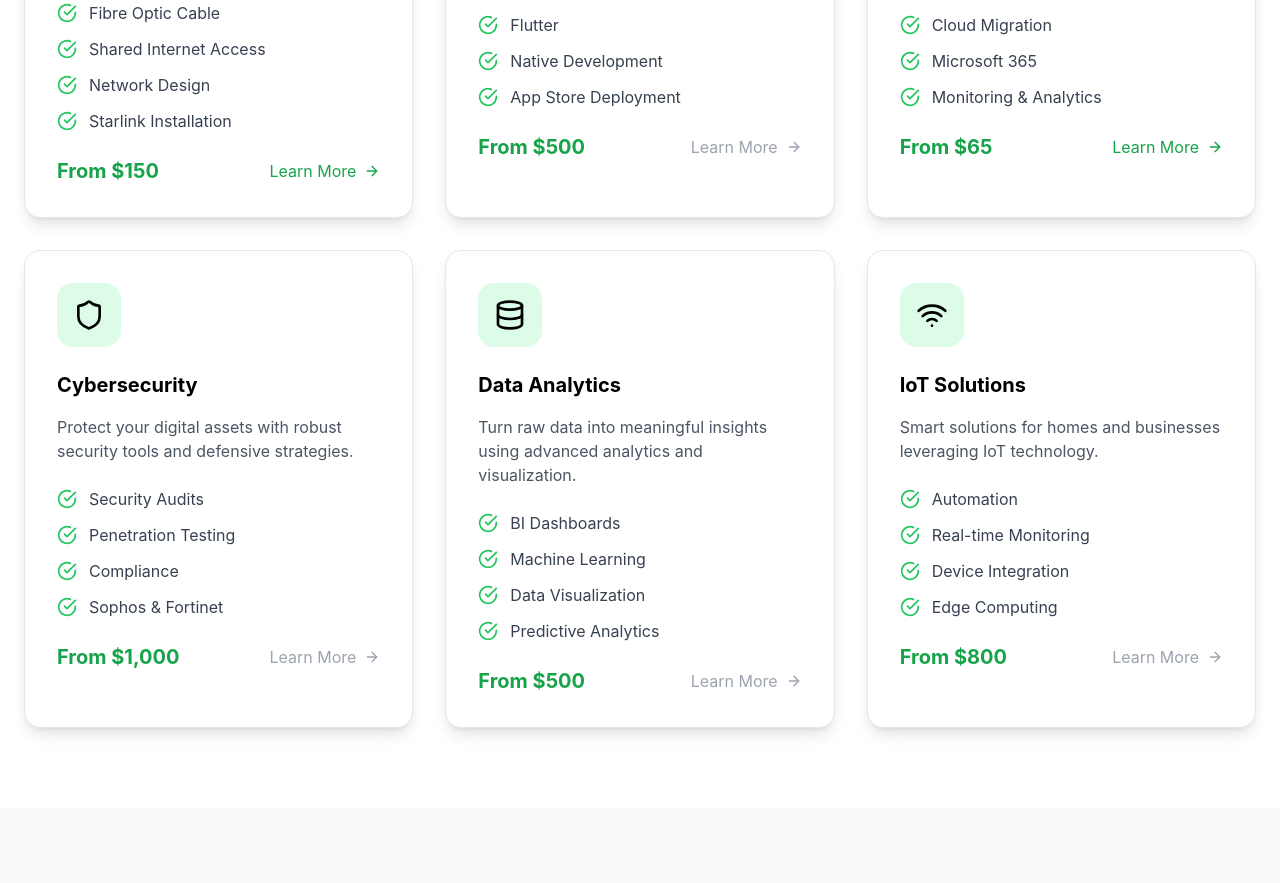
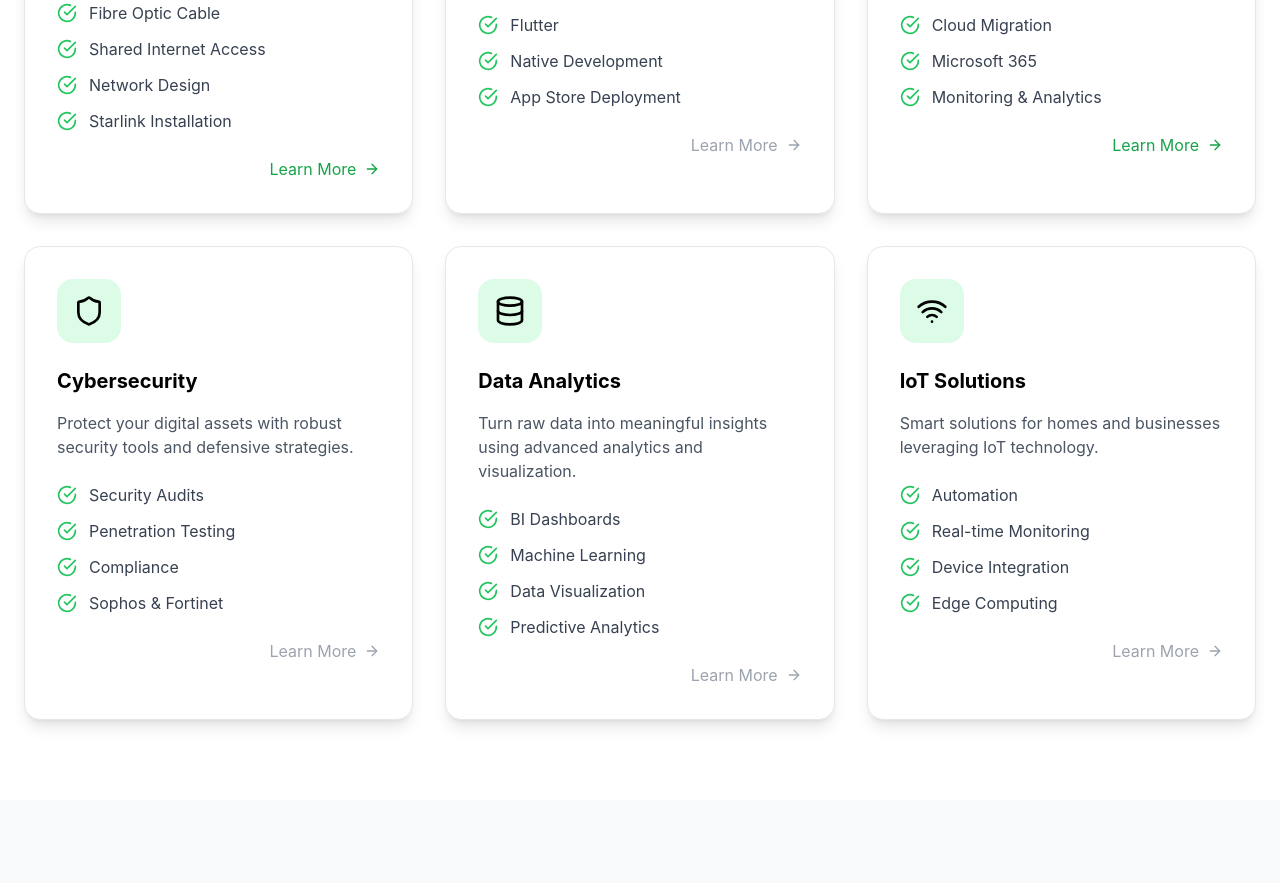
Before and after one commit to ESK07/TimelessTechnologyFull, a React (Vite) app: page /services in a window 1280 px wide. Shown: the part 820-1703 px from the top of the page. Built offline with nearby package versions, Linux system fonts and the light colour scheme.

Commit message:
Updated project files

```diff
--- a/src/pages/Services.tsx
+++ b/src/pages/Services.tsx
@@ -23,44 +23,42 @@ const UnifiedServices = () => {
       title: 'Internet Services',
       description: 'We provide high-quality internet access for businesses and homes, ensuring reliability and speed to support modern digital needs.',
       features: ['Fibre Optic Cable', 'Shared Internet Access', 'Network Design', 'Starlink Installation'],
-      price: 'From $150',
       link: '/InternetServices'
     },
     {
       icon: <Smartphone className="w-8 h-8" />,
       title: 'Mobile App Development',
       description: 'Native and cross-platform applications for iOS and Android, built for performance and scalability.',
-      features: ['React Native', 'Flutter', 'Native Development', 'App Store Deployment'],
-      price: 'From $500'
+      features: ['React Native', 'Flutter', 'Native Development', 'App Store Deployment']
     },
     {
       icon: <Cloud className="w-8 h-8" />,
       title: 'Cloud Services',
       description: 'Cloud solutions that empower your business with productivity, scalability, and collaboration tools.',
       features: ['AWS/Azure Setup', 'Cloud Migration', 'Microsoft 365', 'Monitoring & Analytics'],
-      price: 'From $65',
+
       link: '/CloudServices'
     },
     {
       icon: <Shield className="w-8 h-8" />,
       title: 'Cybersecurity',
       description: 'Protect your digital assets with robust security tools and defensive strategies.',
-      features: ['Security Audits', 'Penetration Testing', 'Compliance', 'Sophos & Fortinet'],
-      price: 'From $1,000'
+      features: ['Security Audits', 'Penetration Testing', 'Compliance', 'Sophos & Fortinet']
+
     },
     {
       icon: <Database className="w-8 h-8" />,
       title: 'Data Analytics',
       description: 'Turn raw data into meaningful insights using advanced analytics and visualization.',
       features: ['BI Dashboards', 'Machine Learning', 'Data Visualization', 'Predictive Analytics'],
-      price: 'From $500'
+
     },
     {
       icon: <Wifi className="w-8 h-8" />,
       title: 'IoT Solutions',
       description: 'Smart solutions for homes and businesses leveraging IoT technology.',
       features: ['Automation', 'Real-time Monitoring', 'Device Integration', 'Edge Computing'],
-      price: 'From $800'
+
     }
   ];
 
```
